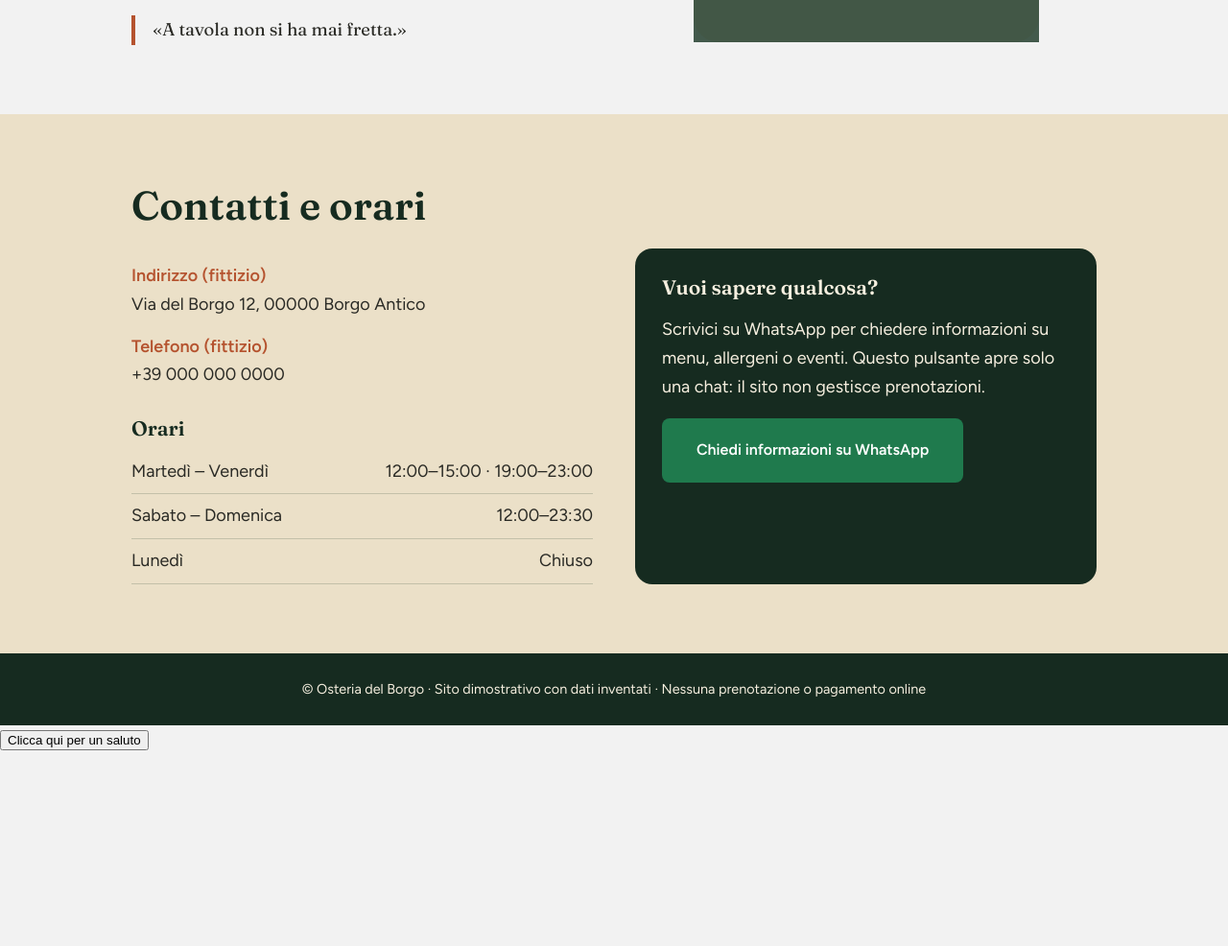
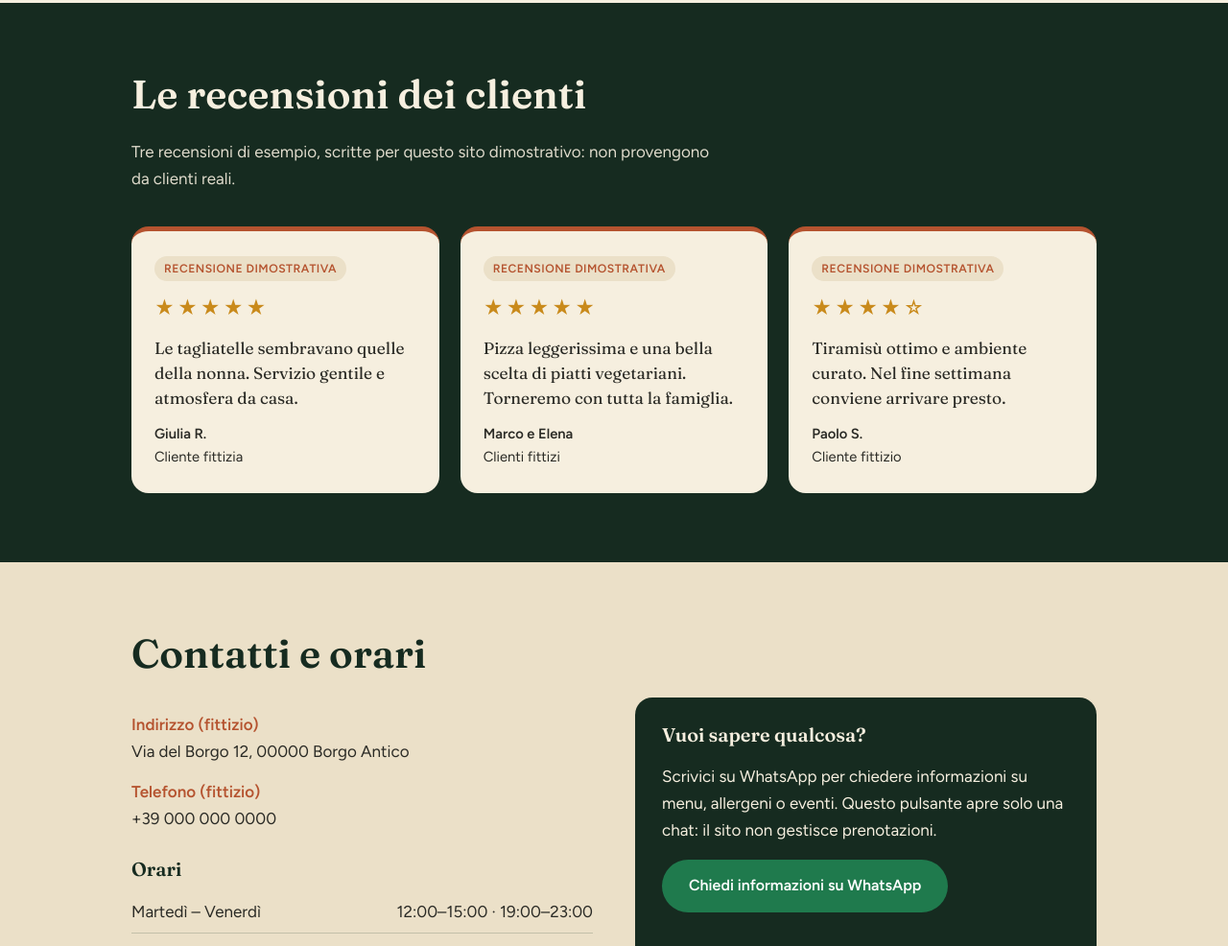
Before and after one commit to davidplant22/osteria-del-borgo, a plain HTML site: page index.html in a window 1280 px wide. Shown: the part 1814-2800 px from the top of the page at 96% size. Before the commit the page ends 2600 px from the top, so only its background shows below. Drawn offline with Linux system fonts and the light colour scheme.

Commit message:
Add files via upload

```diff
--- a/index.html
+++ b/index.html
@@ -3,13 +3,13 @@
 <head>
 <meta charset="utf-8">
 <meta name="viewport" content="width=device-width, initial-scale=1, viewport-fit=cover">
-<title>Osteria del Borgo | Ristorante Italiano</title>
+<title>Osteria del Borgo</title>
 <link rel="preconnect" href="https://fonts.googleapis.com">
 <link href="https://fonts.googleapis.com/css2?family=Fraunces:opsz,wght@9..144,400;9..144,600&family=Figtree:wght@400;500;600&display=swap" rel="stylesheet">
 <style>
 /* ====== 1) COLORI: cambia qui i colori di tutto il sito ====== */
 :root{
-  --crema:#E8F0E8;        /* sfondo */
+  --crema:#F6EFDF;        /* sfondo */
   --crema-scuro:#EBE0C8;  /* sezioni alternate */
   --verde:#162B20;        /* verde bosco scuro */
   --terracotta:#B5532F;   /* dettagli e pulsanti */
@@ -26,7 +26,8 @@
 :root[data-theme="dark"]{--crema:#1F2620;--crema-scuro:#27312A;--testo:#EDE6D3;--verde:#2F5240;--terracotta:#D0673F}
 *,*::before,*::after{box-sizing:border-box}
 html{scroll-behavior:smooth;scroll-padding-top:70px}
-body{margin:0;background:#F2F2F2;color:var(--testo);font-family:var(--font-testo);line-height:1.65;font-size:18px}h1,h2,h3{font-family:var(--font-titoli);font-weight:600;line-height:1.15;margin:0 0 .5em}
+body{margin:0;background:var(--crema);color:var(--testo);font-family:var(--font-testo);line-height:1.65;font-size:17px}
+h1,h2,h3{font-family:var(--font-titoli);font-weight:600;line-height:1.15;margin:0 0 .5em}
 a{color:inherit}
 :focus-visible{outline:3px solid var(--terracotta);outline-offset:3px}
 .wrap{max-width:1050px;margin:0 auto;padding:0 22px}
@@ -45,10 +46,10 @@ nav a:hover{border-color:var(--terracotta)}
 /* ====== Sezione iniziale ====== */
 .hero{background:var(--verde);color:#F6EFDF;padding:64px 0 80px}
 .hero .wrap{display:grid;grid-template-columns:1.1fr .9fr;gap:40px;align-items:center}
-.hero h1{font-size:clamp(2.4rem,6vw,5rem);letter-spacing:-.01em}
+.hero h1{font-size:clamp(2.4rem,6vw,4.1rem);letter-spacing:-.01em}
 .hero p{font-size:1.15rem;max-width:34ch;opacity:.92;margin:0 0 28px}
-.btn{display:inline-block;background:var(--terracotta);color:#fff;text-decoration:none;font-weight:600;padding:20px 36px;border-radius:8px;border:0;cursor:pointer;font-size:1rem;transition:transform .3s}
-.btn:hover{transform:translateY(-6px);box-shadow:0 8px 20px rgba(0,0,0,0.2)}
+.btn{display:inline-block;background:var(--terracotta);color:#fff;text-decoration:none;font-weight:600;padding:14px 28px;border-radius:999px;border:0;cursor:pointer;font-size:1rem;transition:transform .15s}
+.btn:hover{transform:translateY(-2px)}
 .btn.wa{background:#1f7a4d}
 .hero .btn{font-size:1.15rem;padding:17px 38px;box-shadow:0 0 0 4px rgba(246,239,223,.35),0 10px 24px rgba(0,0,0,.35)}
 .hero .btn:hover{box-shadow:0 0 0 6px rgba(246,239,223,.5),0 12px 28px rgba(0,0,0,.4)}
@@ -84,6 +85,18 @@ td:last-child{text-align:right}
 .box{background:var(--verde);color:#F6EFDF;border-radius:18px;padding:28px}
 .box h3{color:#F6EFDF}
 
+/* ====== Recensioni ====== */
+section.recensioni{background:var(--verde);color:#F6EFDF}
+.recensioni h2{color:#F6EFDF}
+.recensioni .intro{opacity:.9}
+.recensioni-griglia{display:grid;grid-template-columns:repeat(auto-fit,minmax(260px,1fr));gap:22px}
+.recensione{background:var(--crema);color:var(--testo);border-radius:18px;padding:26px 24px;margin:0;display:flex;flex-direction:column;gap:12px;border-top:5px solid var(--terracotta)}
+.stelle{color:#C98A1B;font-size:1.25rem;letter-spacing:3px}
+.recensione blockquote{margin:0;font-family:var(--font-titoli);font-size:1.08rem;line-height:1.5}
+.recensione figcaption{margin-top:auto;font-size:.92rem}
+.recensione figcaption strong{display:block}
+.badge{display:inline-block;align-self:flex-start;background:var(--crema-scuro);color:var(--terracotta);font-size:.76rem;font-weight:600;letter-spacing:.04em;text-transform:uppercase;padding:3px 10px;border-radius:999px}
+
 footer{background:var(--verde);color:#F6EFDF;text-align:center;padding:26px 22px;font-size:.9rem}
 
 @media (max-width:760px){
@@ -102,10 +115,12 @@ footer{background:var(--verde);color:#F6EFDF;text-align:center;padding:26px 22px
 <!-- ====== 2) NOME: cambia "Osteria del Borgo" qui, nel titolo, nel footer e nel messaggio WhatsApp ====== -->
 <header>
   <div class="nav">
-<a class="logo" href="#top">Osteria del Borgo 🍽️</a>    <nav aria-label="Navigazione principale">
+    <a class="logo" href="#top">Osteria del Borgo</a>
+    <nav aria-label="Navigazione principale">
       <ul>
         <li><a href="#menu">Il menu</a></li>
         <li><a href="#storia">La nostra storia</a></li>
+        <li><a href="#recensioni">Recensioni</a></li>
         <li><a href="#contatti">Contatti</a></li>
       </ul>
     </nav>
@@ -116,9 +131,9 @@ footer{background:var(--verde);color:#F6EFDF;text-align:center;padding:26px 22px
   <div class="hero">
     <div class="wrap">
       <div>
-        <h1>La tradizione italiana, in ogni piatto</h1>
+        <h1>Cucina di casa, come una volta</h1>
         <p>Paste fatte a mano, ricette di famiglia e ingredienti di stagione, in una sala piccola e accogliente.</p>
-        <a class="btn" href="#menu">Esplora il nostro menu →</a>
+        <a class="btn" href="#menu">Scopri il menu</a>
       </div>
       <!-- Illustrazione: piatto di pasta -->
       <svg viewBox="0 0 300 300" role="img" aria-label="Illustrazione di un piatto di pasta al pomodoro">
@@ -182,6 +197,34 @@ footer{background:var(--verde);color:#F6EFDF;text-align:center;padding:26px 22px
     </div>
   </section>
 
+  <!-- ====== Recensioni dei clienti (esempi dimostrativi) ====== -->
+  <section id="recensioni" class="recensioni">
+    <div class="wrap">
+      <h2>Le recensioni dei clienti</h2>
+      <p class="intro">Tre recensioni di esempio, scritte per questo sito dimostrativo: non provengono da clienti reali.</p>
+      <div class="recensioni-griglia">
+        <figure class="recensione">
+          <span class="badge">Recensione dimostrativa</span>
+          <div class="stelle" role="img" aria-label="5 stelle su 5">★★★★★</div>
+          <blockquote>Le tagliatelle sembravano quelle della nonna. Servizio gentile e atmosfera da casa.</blockquote>
+          <figcaption><strong>Giulia R.</strong>Cliente fittizia</figcaption>
+        </figure>
+        <figure class="recensione">
+          <span class="badge">Recensione dimostrativa</span>
+          <div class="stelle" role="img" aria-label="5 stelle su 5">★★★★★</div>
+          <blockquote>Pizza leggerissima e una bella scelta di piatti vegetariani. Torneremo con tutta la famiglia.</blockquote>
+          <figcaption><strong>Marco e Elena</strong>Clienti fittizi</figcaption>
+        </figure>
+        <figure class="recensione">
+          <span class="badge">Recensione dimostrativa</span>
+          <div class="stelle" role="img" aria-label="4 stelle su 5">★★★★☆</div>
+          <blockquote>Tiramisù ottimo e ambiente curato. Nel fine settimana conviene arrivare presto.</blockquote>
+          <figcaption><strong>Paolo S.</strong>Cliente fittizio</figcaption>
+        </figure>
+      </div>
+    </div>
+  </section>
+
   <!-- ====== Contatti ====== -->
   <section id="contatti" class="alt">
     <div class="wrap">
@@ -211,11 +254,5 @@ footer{background:var(--verde);color:#F6EFDF;text-align:center;padding:26px 22px
 </main>
 
 <footer>© Osteria del Borgo · Sito dimostrativo con dati inventati · Nessuna prenotazione o pagamento online</footer>
-<button id="saluto">Clicca qui per un saluto</button>
-<script>
-  document.getElementById("saluto").addEventListener("click", function() {
-    document.getElementById("saluto").textContent = "Grazie per averci visitato!";
-  });
-</script>
 </body>
 </html>
```
